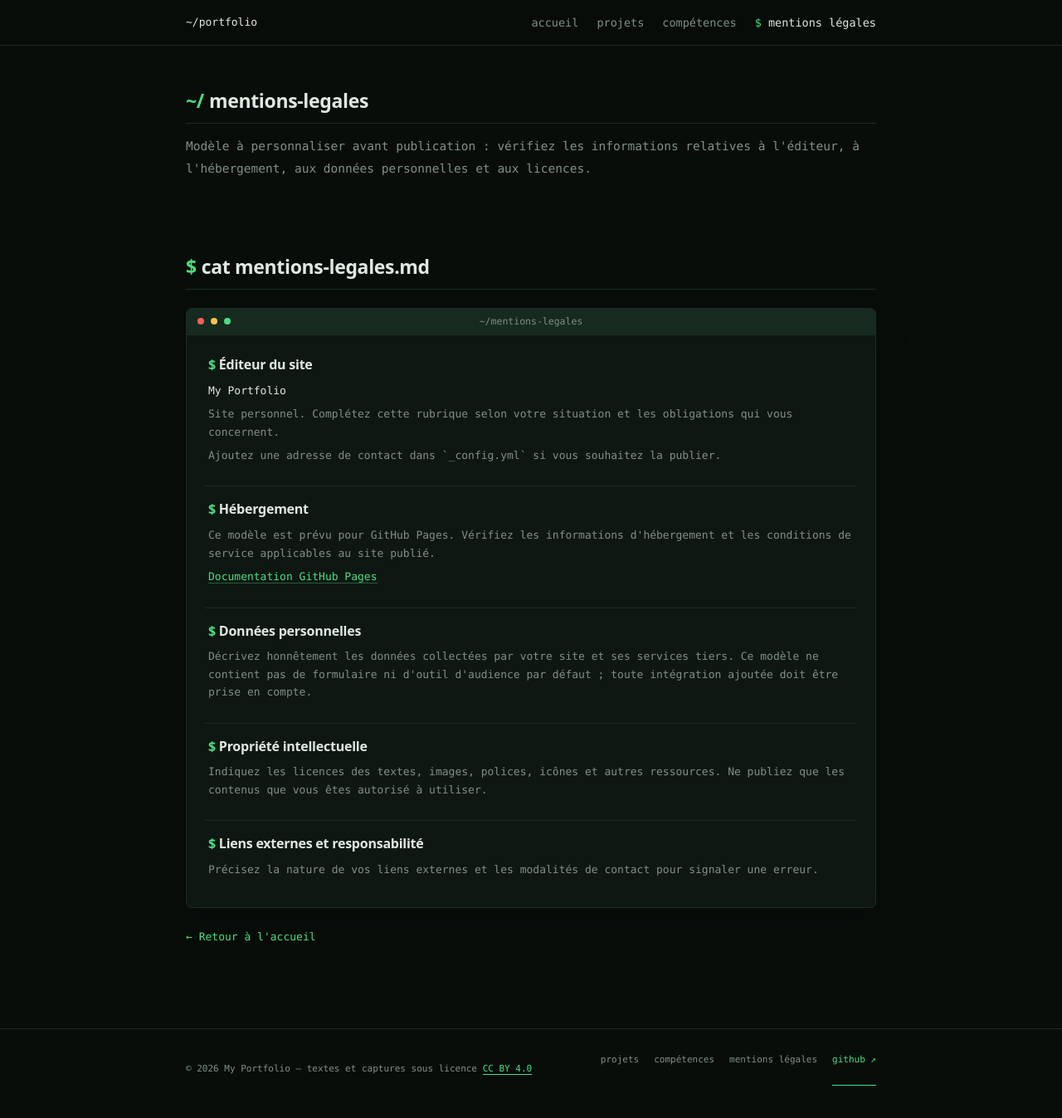
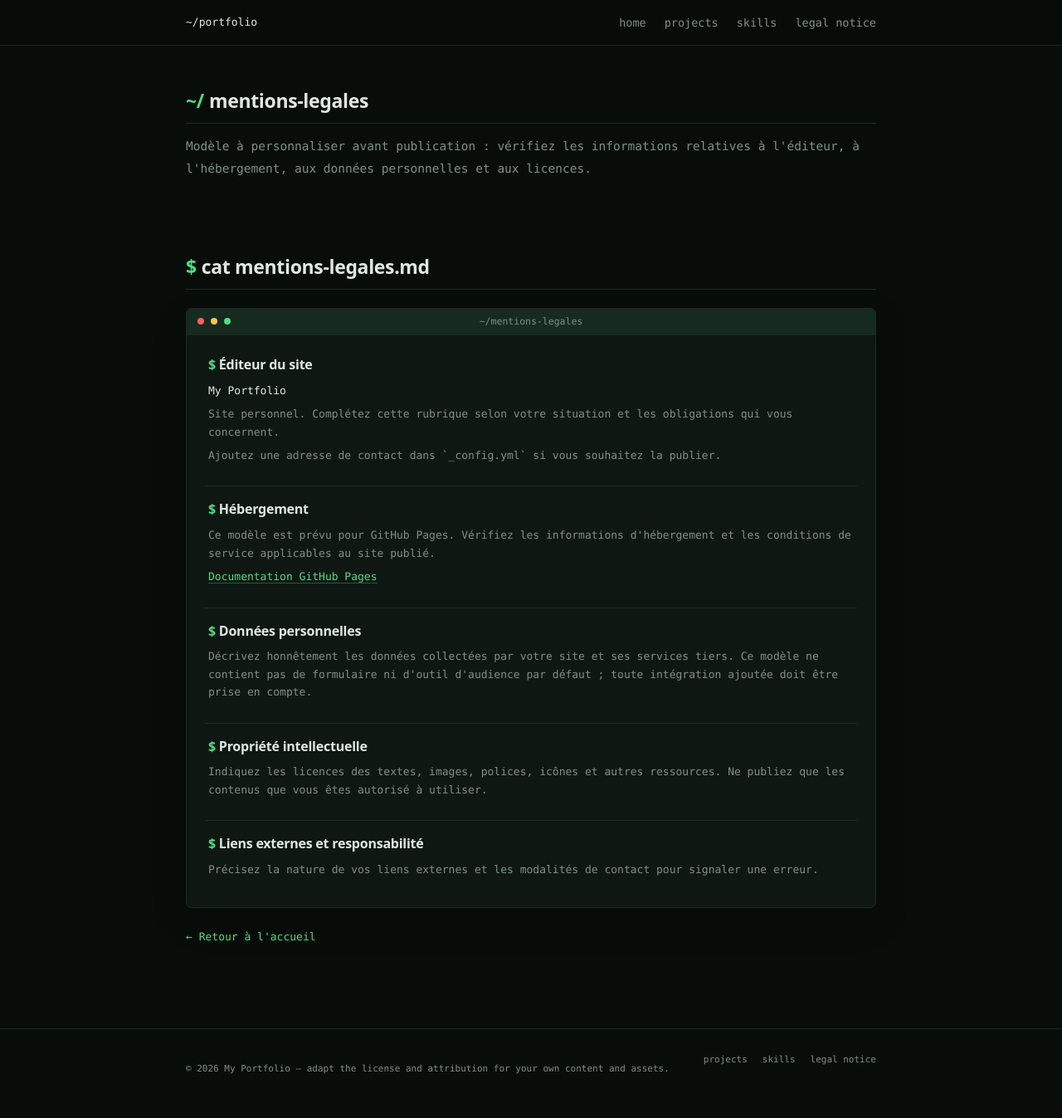
Before and after one commit to vzsca/Template-portfolio-, a Jekyll site: the page built from mentions-legales.md, in a window 1280 px wide and 1348 px high. Shown: the whole window at 83% size. Built offline with Jekyll 4.4.1, drawn with Linux system fonts in a browser that asks for light colours.

Commit message:
Generalize portfolio template and translate to English: _layouts/default.html

```diff
--- a/_layouts/default.html
+++ b/_layouts/default.html
@@ -1,22 +1,22 @@
 <!DOCTYPE html>
-<html lang="fr">
+<html lang="en">
 <head>
   <meta charset="utf-8">
   <meta name="viewport" content="width=device-width, initial-scale=1">
   <meta name="theme-color" content="#080d0a">
-  <title>{% if page.title and page.title != "Accueil" %}{{ page.title }} · {% endif %}{{ site.title }}</title>
-  <meta name="description" content="{{ page.resume | default: site.description | escape }}">
-  <link rel="stylesheet" href="{{ '/css/style.css?v=26' | relative_url }}">
+  <title>{% if page.title and page.title != "Home" %}{{ page.title }} · {% endif %}{{ site.title }}</title>
+  <meta name="description" content="{{ page.summary | default: site.description | escape }}">
+  <link rel="stylesheet" href="{{ '/css/style.css?v=27' | relative_url }}">
 </head>
 <body>
   <header>
     <div class="wrap header-inner">
       <a class="brand" href="{{ '/' | relative_url }}">~/portfolio</a>
-      <nav aria-label="Navigation principale">
-        <a href="{{ '/' | relative_url }}#top">accueil</a>
-        <a href="{{ '/' | relative_url }}#projets">projets</a>
-        <a href="{{ '/' | relative_url }}#competences">compétences</a>
-        <a class="{% if page.url == '/mentions-legales/' %}active{% endif %}" href="{{ '/mentions-legales/' | relative_url }}">mentions légales</a>
+      <nav aria-label="Main navigation">
+        <a href="{{ '/' | relative_url }}#top">home</a>
+        <a href="{{ '/' | relative_url }}#projects">projects</a>
+        <a href="{{ '/' | relative_url }}#skills">skills</a>
+        <a class="{% if page.url == '/legal/' %}active{% endif %}" href="{{ '/legal/' | relative_url }}">legal notice</a>
       </nav>
     </div>
   </header>
@@ -25,12 +25,12 @@
 
   <footer>
     <div class="wrap footer-inner">
-      <p>© {{ site.time | date: "%Y" }} {{ site.title }} — textes et captures sous licence <a class="hl" href="https://creativecommons.org/licenses/by/4.0/deed.fr" target="_blank" rel="noopener noreferrer">CC BY 4.0</a></p>
-      <nav aria-label="Navigation de pied de page">
-        <a href="{{ '/' | relative_url }}#projets">projets</a>
-        <a href="{{ '/' | relative_url }}#competences">compétences</a>
-        <a href="{{ '/mentions-legales/' | relative_url }}">mentions légales</a>
-        <a class="hl" href="https://github.com/VOTRE-PSEUDO" target="_blank" rel="noopener noreferrer">github ↗</a>
+      <p>© {{ site.time | date: "%Y" }} {{ site.title }} — adapt the license and attribution for your own content and assets.</p>
+      <nav aria-label="Footer navigation">
+        <a href="{{ '/' | relative_url }}#projects">projects</a>
+        <a href="{{ '/' | relative_url }}#skills">skills</a>
+        <a href="{{ '/legal/' | relative_url }}">legal notice</a>
+        {% if site.github_username != "" and site.github_username != "YOUR-USERNAME" %}<a class="hl" href="https://github.com/{{ site.github_username }}" target="_blank" rel="noopener noreferrer">github ↗</a>{% endif %}
       </nav>
     </div>
   </footer>
@@ -38,7 +38,7 @@
     (function () {
       var links = document.querySelectorAll('header nav a[href*="#"]');
       if (!('IntersectionObserver' in window)) return;
-      var sections = ['top', 'projets', 'competences'].map(function (id) { return document.getElementById(id); }).filter(Boolean);
+      var sections = ['top', 'projects', 'skills'].map(function (id) { return document.getElementById(id); }).filter(Boolean);
       var observer = new IntersectionObserver(function (entries) {
         entries.forEach(function (entry) {
           if (!entry.isIntersecting) return;
```
